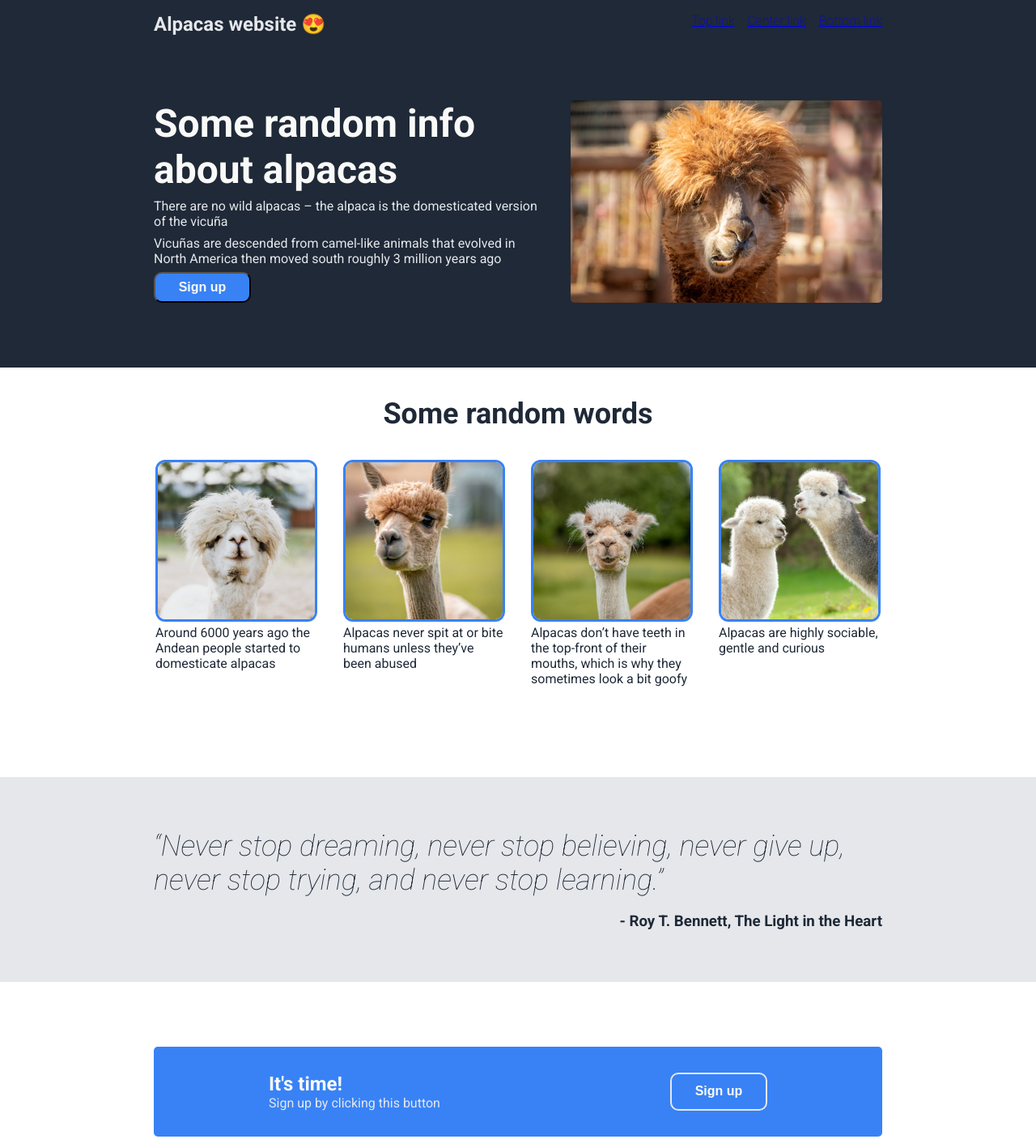
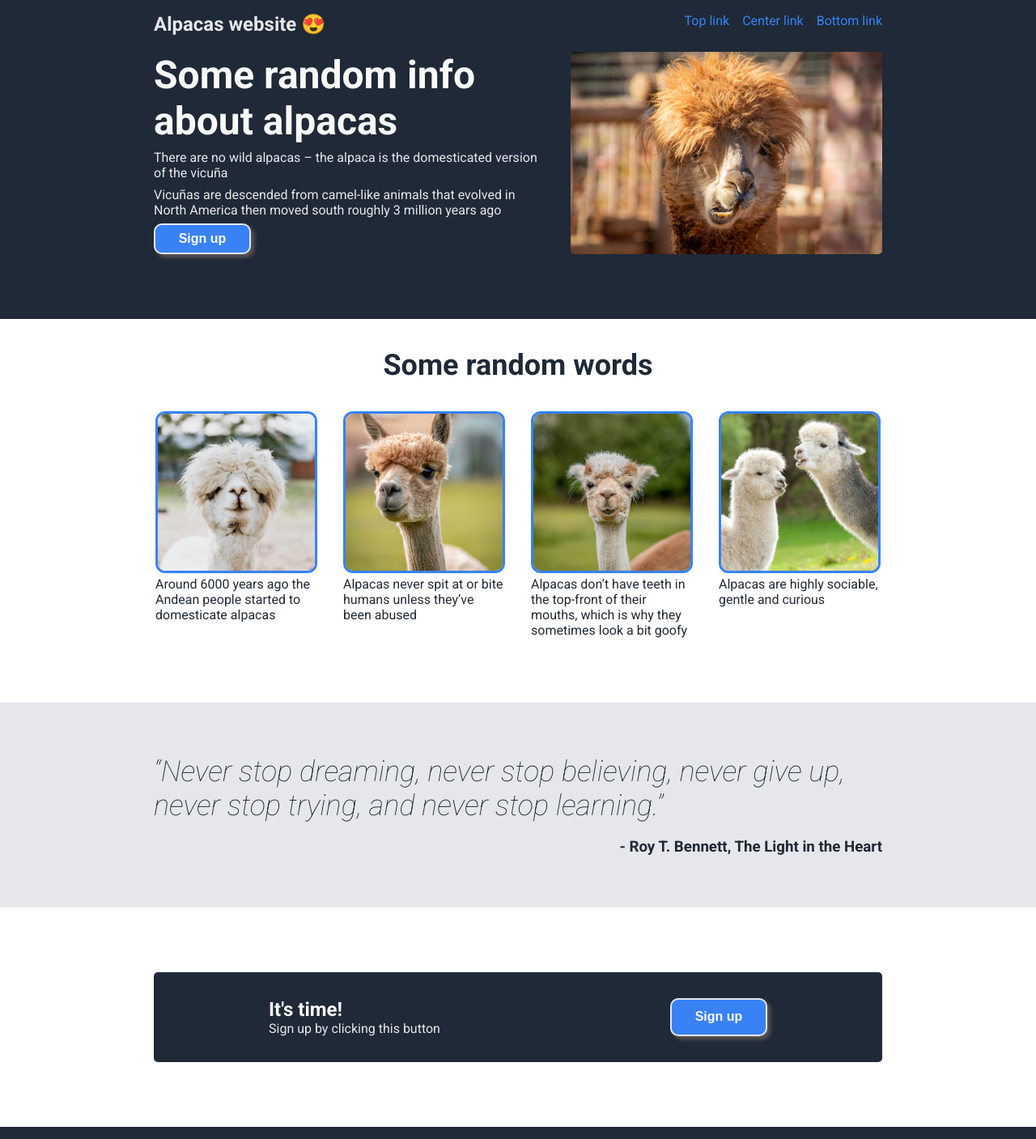
Before and after one commit to MzMaXaM/landingPageOdin, a plain HTML site: page index.html in a window 1280 px wide. Shown: the top 1407 px of the page at 81% size. Drawn offline with Linux system fonts and the light colour scheme.

Commit message:
added anchor styles & updated buttons

```diff
--- a/style.css
+++ b/style.css
@@ -18,8 +18,21 @@ ul {
   margin: 0 auto;
 }
 
+a {
+  color: #3882f6;
+  text-decoration: none;
+}
+
+a:hover {
+  color: rgb(151, 231, 255);
+}
+
 header {
   background-color: #1f2937;
+  position: fixed;
+  transform: translate(-50%);
+  left: 50%;
+  width: 900px;
 }
 
 header div {
@@ -38,6 +51,8 @@ header ul {
   gap: 1rem;
   font-size: 1rem;
   font-weight: 100;
+  /* color: #478bf9; */
+  font-weight: 400;
 }
 
 .hero {
@@ -76,7 +91,17 @@ button {
   padding: 8px;
   font-size: 1rem;
   font-weight: 700;
+  border: 2px solid #e5e7eb;
   border-radius: 10px;
+  box-shadow: 4px 4px 5px rgb(89, 87, 87);
+}
+
+button:hover {
+  background-color: rgb(0, 187, 255);
+  color: #1f2937;
+  cursor: pointer;
+  border-color: #e5e7eb;
+  box-shadow: 4px 4px 8px rgb(105, 165, 171);
 }
 
 .mainSection {
@@ -106,7 +131,7 @@ button {
   display: flex;
   gap: 2rem;
   justify-content: center;
-  margin-bottom: 7rem;
+  margin-bottom: 5rem;
 }
 
 .quoteSection {
@@ -128,7 +153,7 @@ button {
 .callForAction {
   color: #e5e7eb;
   max-width: 900px;
-  background-color: #3882f6;
+  background-color: #1f2937;
   margin: 5rem auto;
   padding: 2rem 0;
   display: flex;
@@ -140,10 +165,6 @@ button {
   color: #f9faf8;
 }
 
-.callForAction button {
-  border: 2px solid #e5e7eb;
-}
-
 footer {
   background-color: #1f2937;
   display: flex;
```
